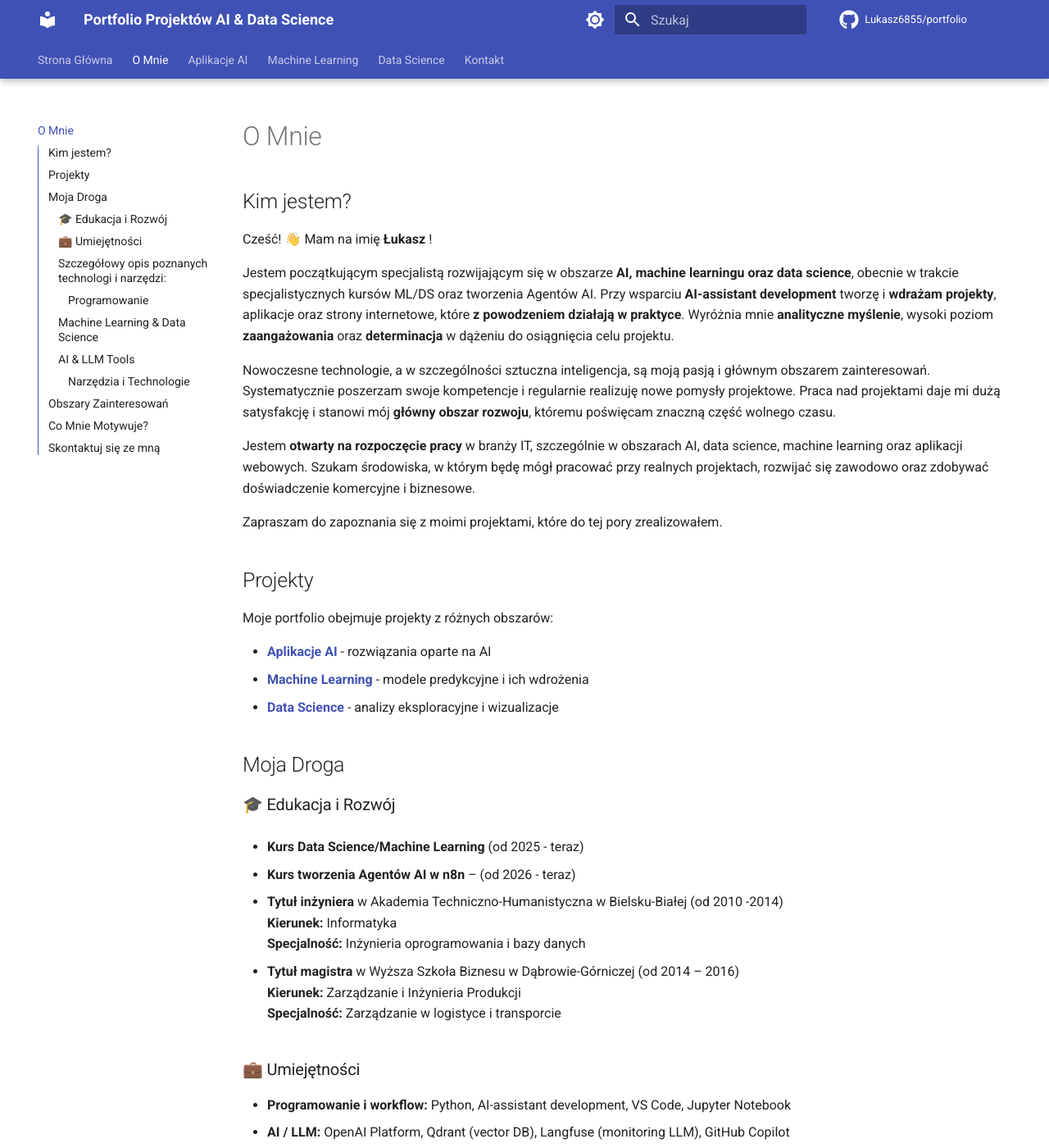
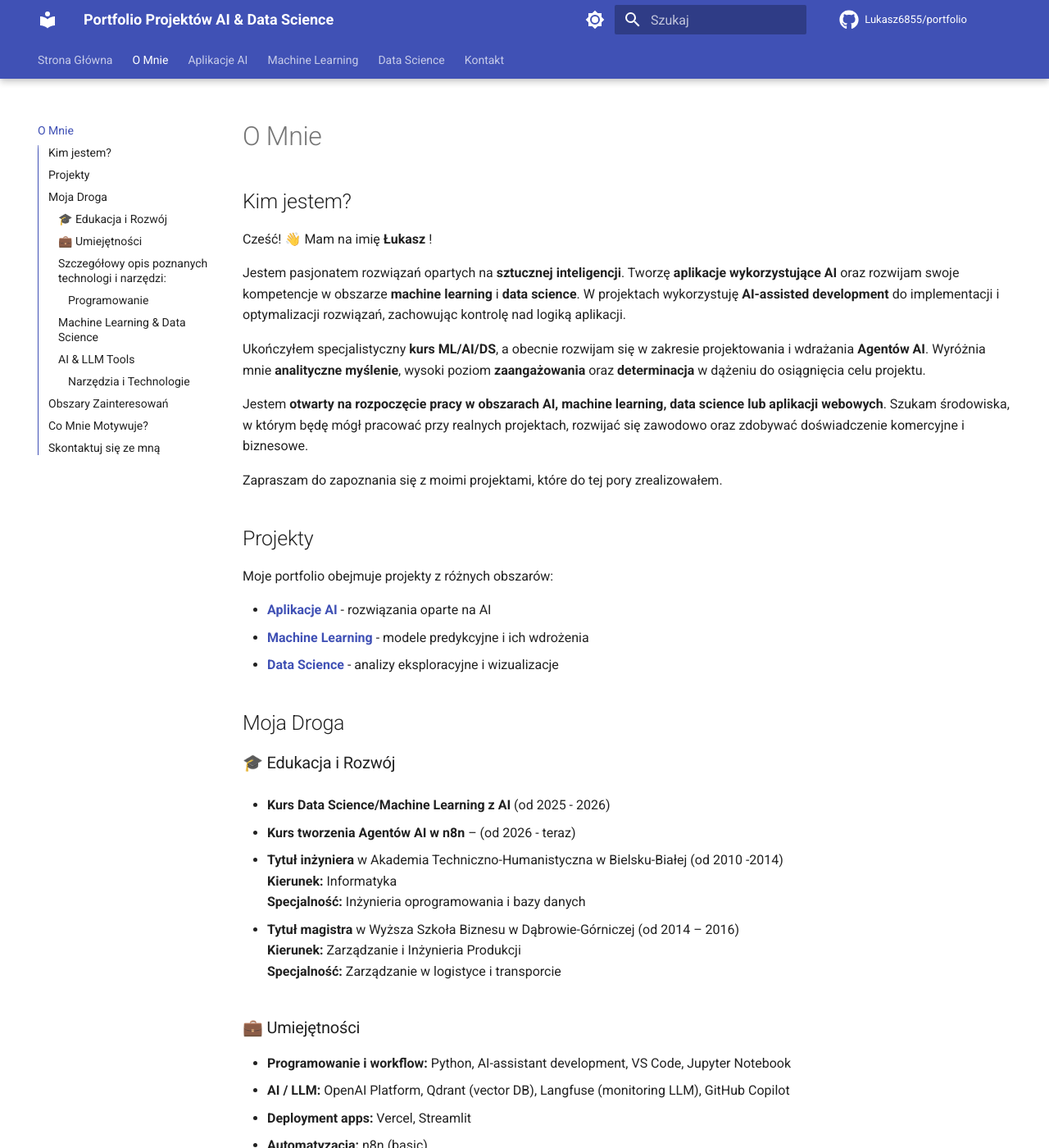
Before and after one commit to Lukasz6855/portfolio, an MkDocs documentation site: the page built from docs/o-mnie.md, in a window 1280 px wide and 1400 px high. Shown: the whole window at 82% size. Built offline with MkDocs 1.6.1 and Material for MkDocs 9.7.7, drawn with Linux system fonts in a browser that asks for light colours; comment, search, counter and statistics services are not loaded; some of the changed text lies outside the part shown.

Commit message:
aktualizacja sekcji 'O mnie'

```diff
--- a/docs/o-mnie.md
+++ b/docs/o-mnie.md
@@ -4,11 +4,11 @@
 
 Cześć! 👋 Mam na imię **Łukasz** !
 
-Jestem początkującym specjalistą rozwijającym się w obszarze **AI, machine learningu oraz data science**, obecnie w trakcie specjalistycznych kursów ML/DS oraz tworzenia Agentów AI. Przy wsparciu **AI-assistant development** tworzę i **wdrażam projekty**, aplikacje oraz strony internetowe, które **z powodzeniem działają w praktyce**. Wyróżnia mnie **analityczne myślenie**, wysoki poziom **zaangażowania** oraz **determinacja** w dążeniu do osiągnięcia celu projektu.
+Jestem pasjonatem rozwiązań opartych na **sztucznej inteligencji**. Tworzę **aplikacje wykorzystujące AI** oraz rozwijam swoje kompetencje w obszarze **machine learning** i **data science**. W projektach wykorzystuję **AI-assisted development** do implementacji i optymalizacji rozwiązań, zachowując kontrolę nad logiką aplikacji.
 
-Nowoczesne technologie, a w szczególności sztuczna inteligencja, są moją pasją i głównym obszarem zainteresowań. Systematycznie poszerzam swoje kompetencje i regularnie realizuję nowe pomysły projektowe. Praca nad projektami daje mi dużą satysfakcję i stanowi mój **główny obszar rozwoju**, któremu poświęcam znaczną część wolnego czasu.
+Ukończyłem specjalistyczny **kurs ML/AI/DS**, a obecnie rozwijam się w zakresie projektowania i wdrażania **Agentów AI**. Wyróżnia mnie **analityczne myślenie**, wysoki poziom **zaangażowania** oraz **determinacja** w dążeniu do osiągnięcia celu projektu.
 
-Jestem **otwarty na rozpoczęcie pracy** w branży IT, szczególnie w obszarach AI, data science, machine learning oraz aplikacji webowych. Szukam środowiska, w którym będę mógł pracować przy realnych projektach, rozwijać się zawodowo oraz zdobywać doświadczenie komercyjne i biznesowe.
+Jestem **otwarty na rozpoczęcie pracy w obszarach AI, machine learning, data science lub aplikacji webowych**. Szukam środowiska, w którym będę mógł pracować przy realnych projektach, rozwijać się zawodowo oraz zdobywać doświadczenie komercyjne i biznesowe.
 
 Zapraszam do zapoznania się z moimi projektami, które do tej pory zrealizowałem.
 
@@ -24,7 +24,7 @@
 
 ### 🎓 Edukacja i Rozwój
 
-- **Kurs Data Science/Machine Learning** (od 2025 - teraz)
+- **Kurs Data Science/Machine Learning z AI** (od 2025 - 2026)
 
 - **Kurs tworzenia Agentów AI w n8n** – (od 2026 - teraz)
 
```
Also changed, not shown: other parts of docs/o-mnie.md (+2 -1 lines).
